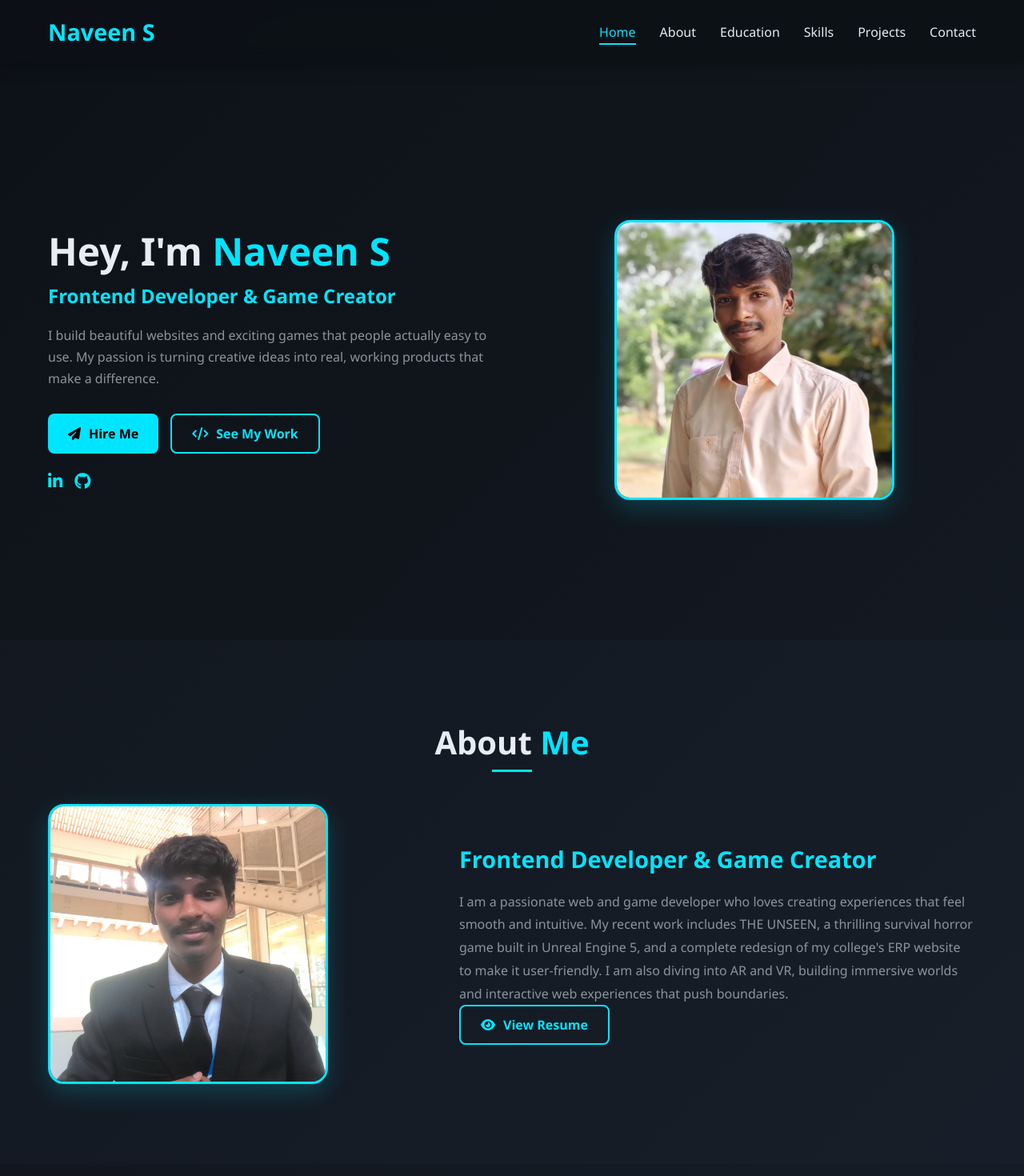
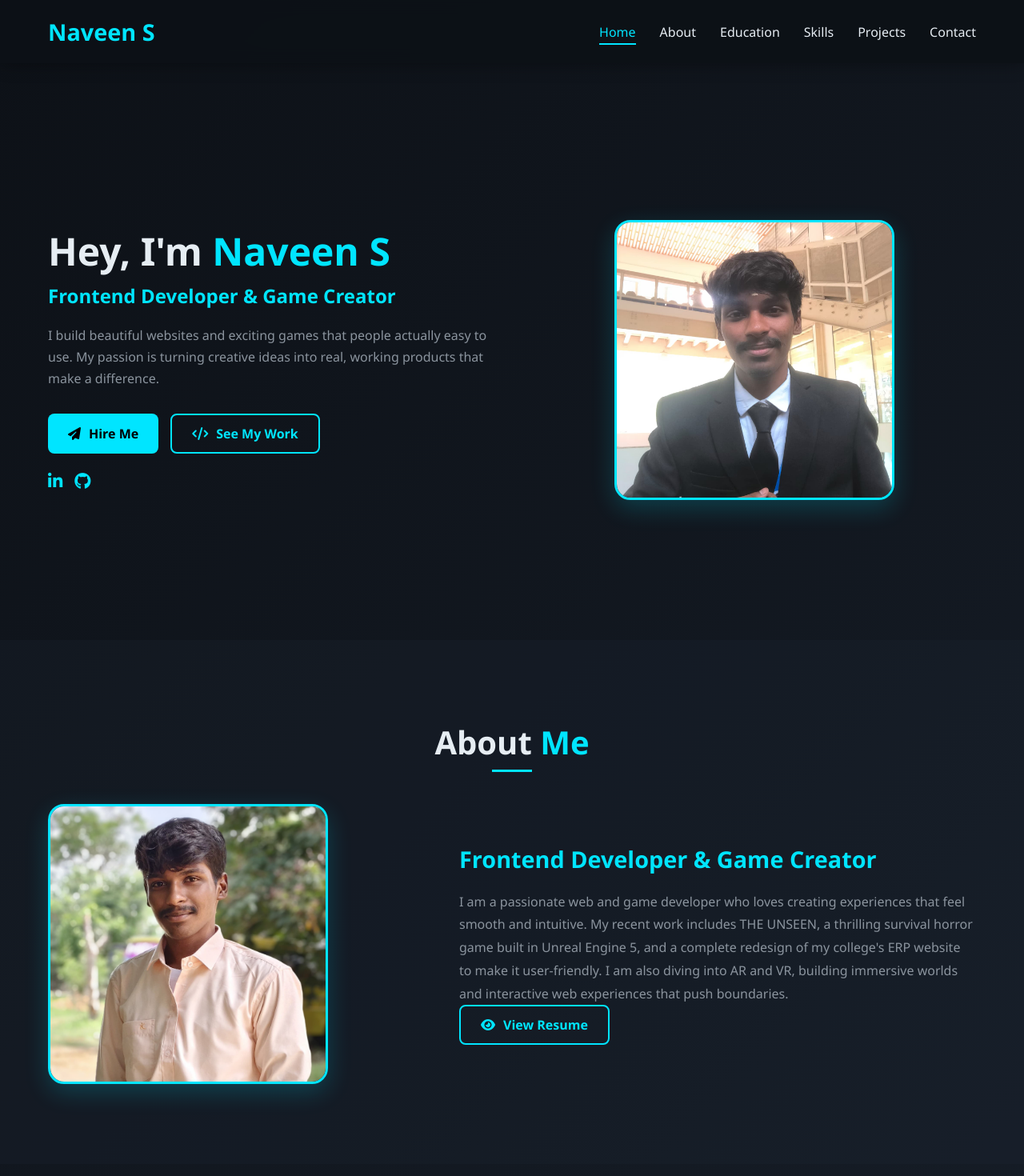
Before and after one commit to Its-Naveen-Bro/main_portfolio, a React (Vite) app: page / in a window 1280 px wide. Shown: the top 1470 px of the page at 80% size. Built offline with nearby package versions, Linux system fonts and the light colour scheme.

Commit message:
Add files via upload

```diff
--- a/src/Portfolio.jsx
+++ b/src/Portfolio.jsx
@@ -66,7 +66,7 @@ const Portfolio = () => {
           </div>
           <div className="heroImage">
             <div className="imageBorder">
-              <img src="342.jpg" alt="Profile" className="profilePic" />
+              <img src="img1.jpg" alt="Profile" className="profilePic" />
             </div>
           </div>
         </div>
@@ -78,7 +78,7 @@ const Portfolio = () => {
           <div className="aboutContent">
             <div className="aboutImageBox">
               <div className="imageBorder">
-                <img src="img1.jpg" alt="About" className="aboutPic" />
+                <img src="342.jpg" alt="About" className="aboutPic" />
               </div>
             </div>
             <div className="aboutText">
```
